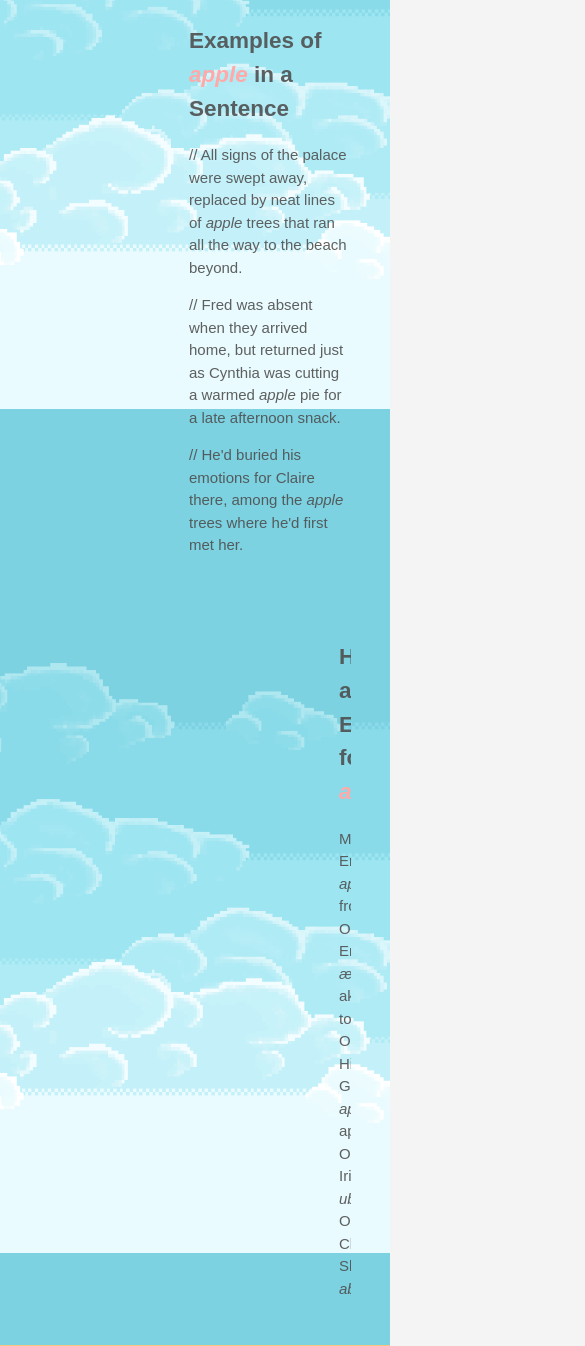
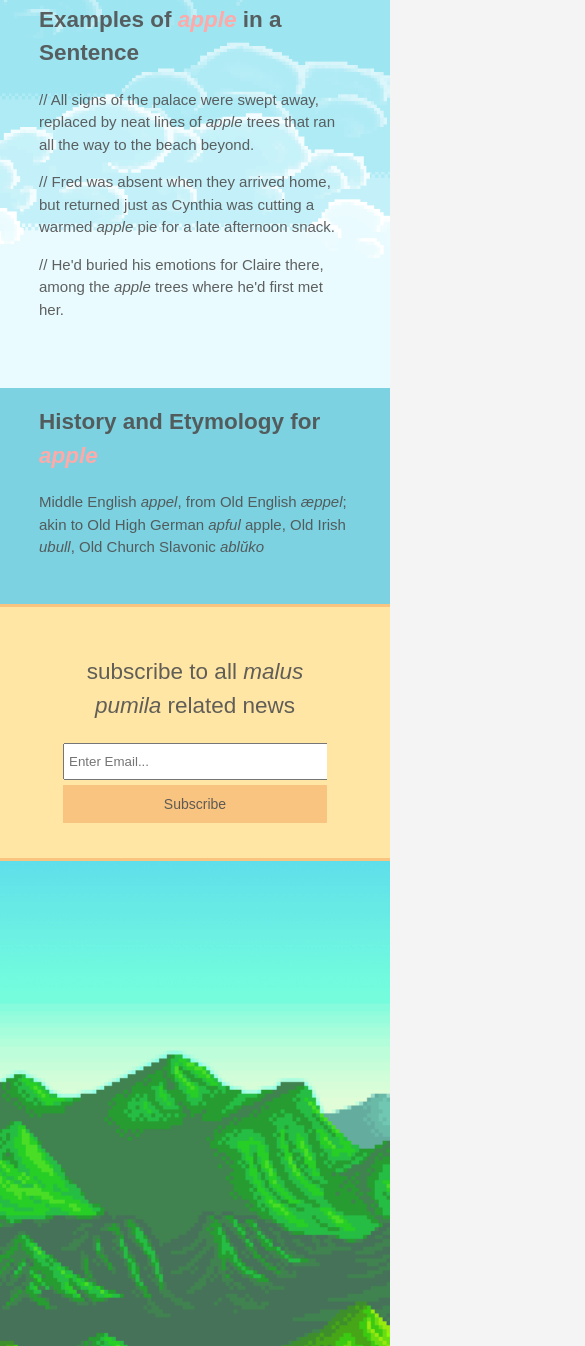
Before and after one commit to balbyu/rewind, a plain HTML site: page two/index.html in a window 390 px wide. Shown: the part 654-2000 px from the top of the page, 585 px wide, since content can reach past the window. Drawn offline with Linux system fonts and the light colour scheme.

Commit message:
Updated media query for responsive scaling

```diff
--- a/two/css/main.css
+++ b/two/css/main.css
@@ -236,3 +236,59 @@ footer{
     text-align: center;
 
 }
+
+/* Media Query */
+@media(max-width: 768px){
+    header #pronunciation,
+    header nav,
+    header nav li,
+    #pictures .picture,
+    #subscribe h1,
+    #subscribe form{
+        float: none;
+        text-align: center;
+        width: 100%;
+        padding: 0;
+    }
+
+    header nav li{
+        padding: 5px;
+    }
+
+    #pictures .picture:hover{
+        transform: none;
+    }
+
+    #video{
+        display: none;
+    }
+
+    #subscribe input[type="email"]{
+        display: block;
+        width: 100%;
+
+    }
+
+    .submit{
+        width: 100%;
+    }
+
+    .submit-button{
+        display: block;
+        margin-top: 5px;
+        margin-bottom: 5px;
+        width: 100%;
+    }
+
+    header{
+        padding-bottom: 20px;
+    }
+
+    #second{
+        padding-left: 0px;
+    }
+
+    #third{
+        padding-left: 0px;
+    }
+}
```
Also changed, not shown: two/index.html (+0 -9 lines).
